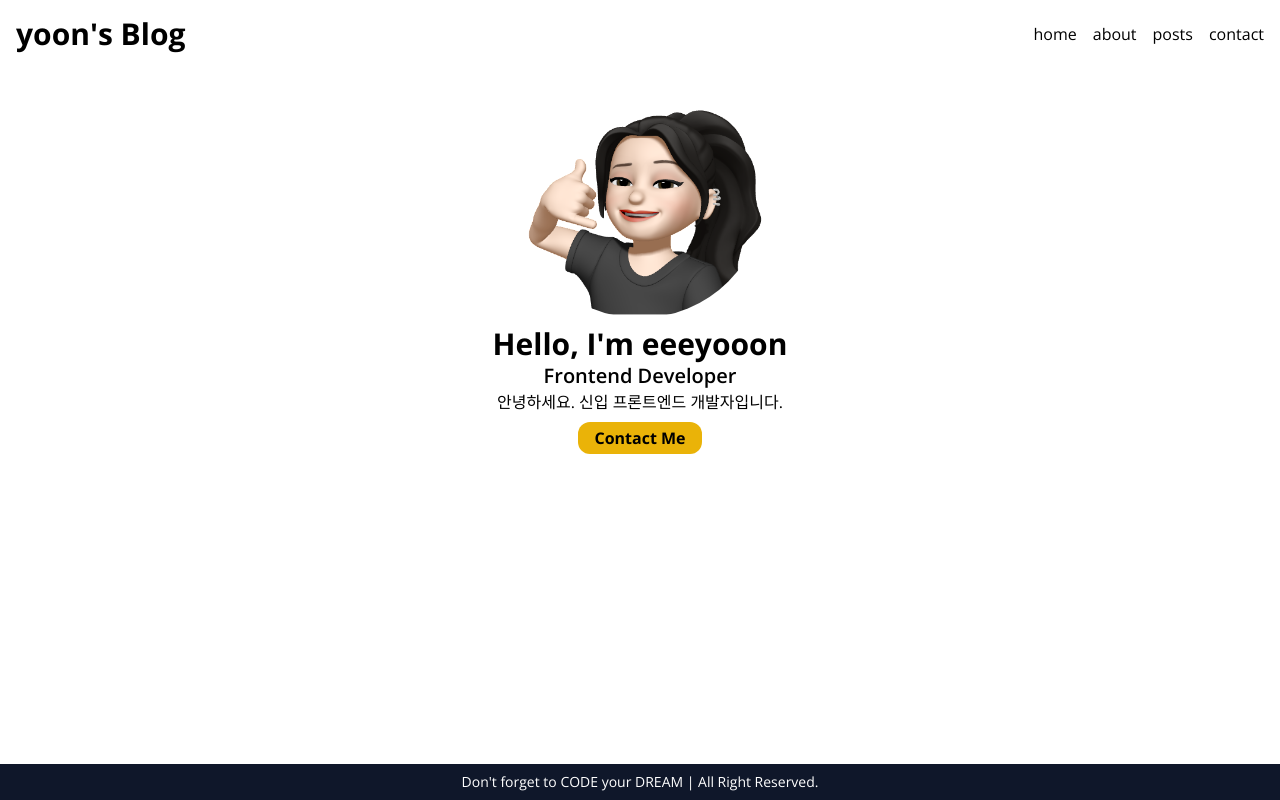
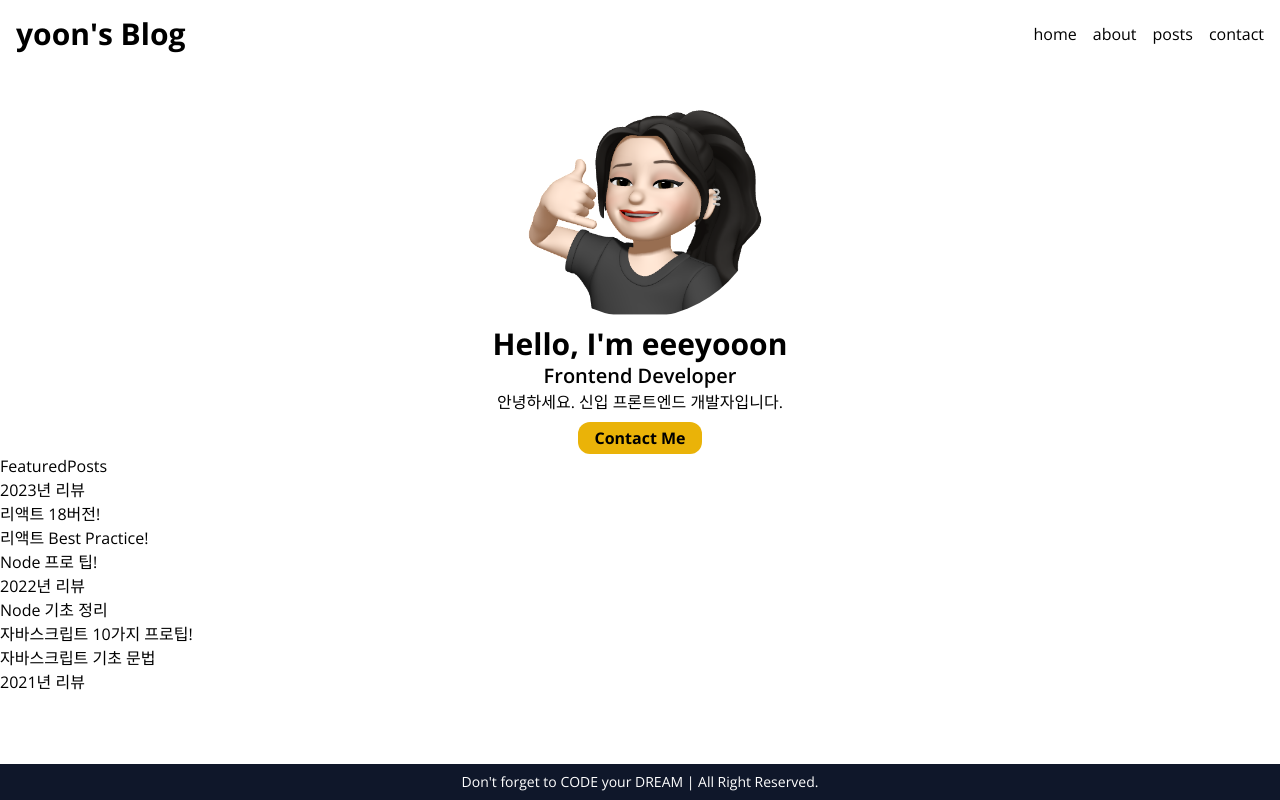
Before and after one commit to eeeyooon/Nextjs-Blog, a Next.js app: page / in a window 1280 px wide. Built offline with nearby package versions, Linux system fonts and the light colour scheme.

Commit message:
[🍒 feat] feature Posts 데이터 가져와서 렌더링

```diff
--- a/src/app/page.tsx
+++ b/src/app/page.tsx
@@ -1,9 +1,11 @@
+import FeaturedPosts from "@/components/FeaturedPosts";
 import Hero from "@/components/Hero";
 
 export default function HomePage() {
   return (
     <>
       <Hero />
+      <FeaturedPosts />
     </>
   );
 }
--- /dev/null
+++ b/src/components/FeaturedPosts.tsx
@@ -0,0 +1,15 @@
+import PostsGrid from "./PostsGrid";
+import { getAllPosts } from "@/service/posts";
+
+export default async function FeaturedPosts() {
+  // 1. 모든 포스트 데이터를 읽어와야 함.
+  const posts = await getAllPosts();
+
+  // 2. 모든 포스트 데이터를 보여줌.
+  return (
+    <section>
+      <h2>FeaturedPosts</h2>
+      <PostsGrid posts={posts} />
+    </section>
+  );
+}
--- /dev/null
+++ b/src/components/PostsGrid.tsx
@@ -0,0 +1,12 @@
+import { Post } from "@/service/posts";
+
+type Props = { posts: Post[] };
+export default function PostsGrid({ posts }: Props) {
+  return (
+    <ul>
+      {posts.map((post) => (
+        <li key={post.path}>{post.title}</li>
+      ))}
+    </ul>
+  );
+}
```
